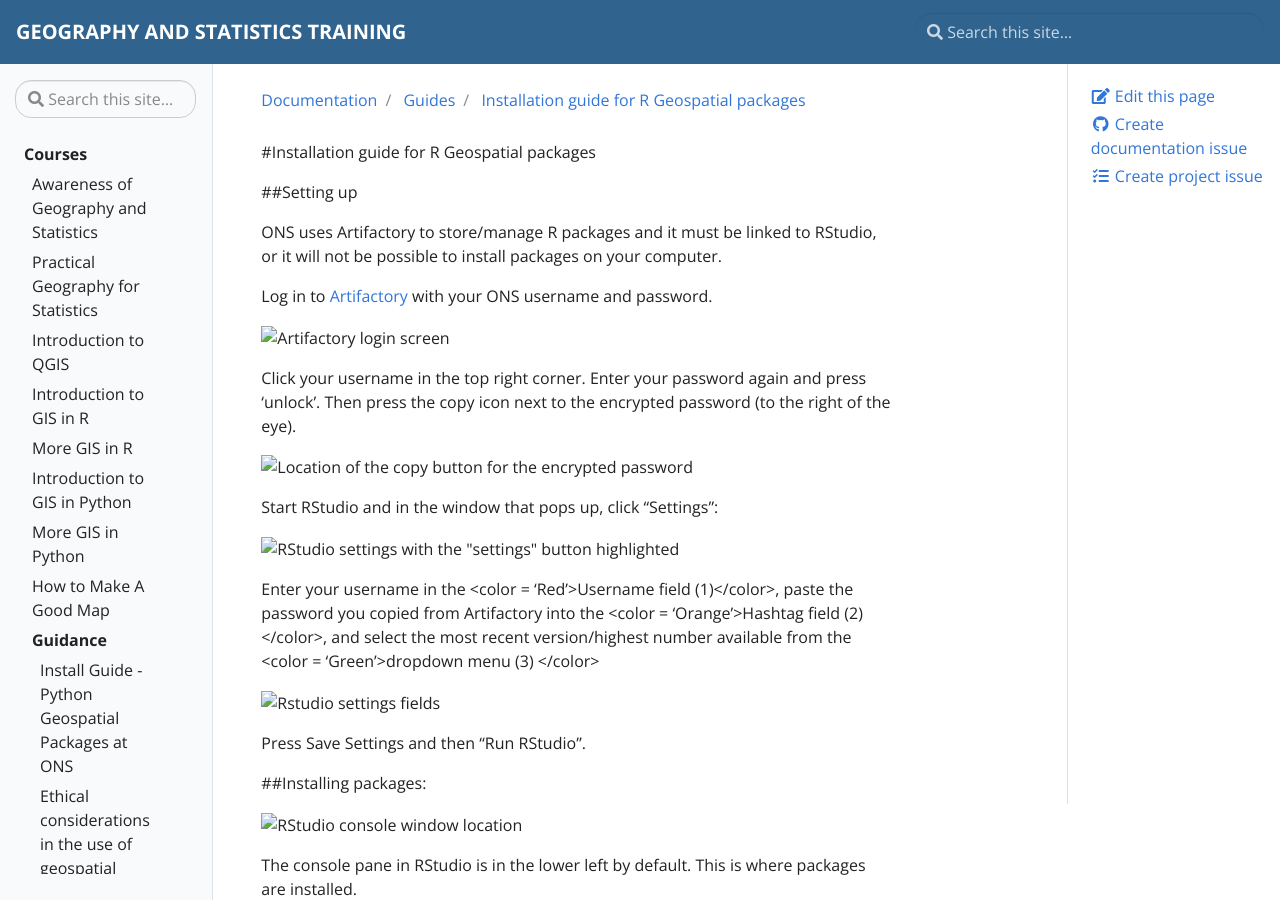
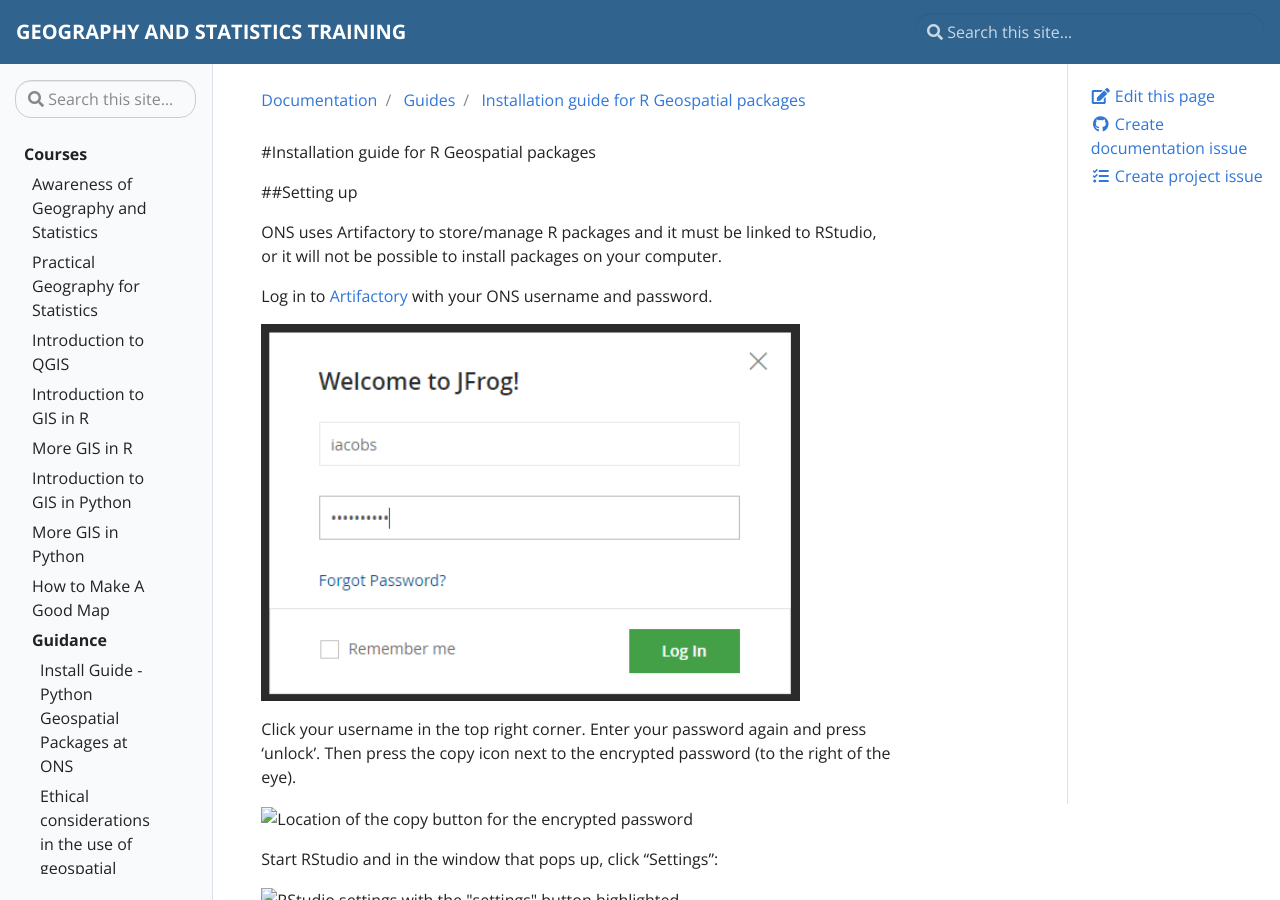
Before and after one commit to ONSgeo/geospatial-training, a Jekyll site: the page built from _docs/guides/r_install.md, in a window 1280 px wide and 900 px high. Built offline with Jekyll 4.4.1, drawn with Linux system fonts in a browser that asks for light colours.

Commit message:
Update r_install.md

```diff
--- a/_docs/guides/r_install.md
+++ b/_docs/guides/r_install.md
@@ -13,7 +13,7 @@
 
 Log in to [Artifactory](http://art-p-01/artifactory/webapp/#/login) with your ONS username and password.
 
-![Artifactory login screen](/img/r_install_01_artifactory.png)
+![Artifactory login screen](img/r_install_01_artifactory.png)
 
 Click your username in the top right corner. Enter your password again and press ‘unlock’. Then press the copy icon next to the encrypted password (to the right of the eye).
 
```
